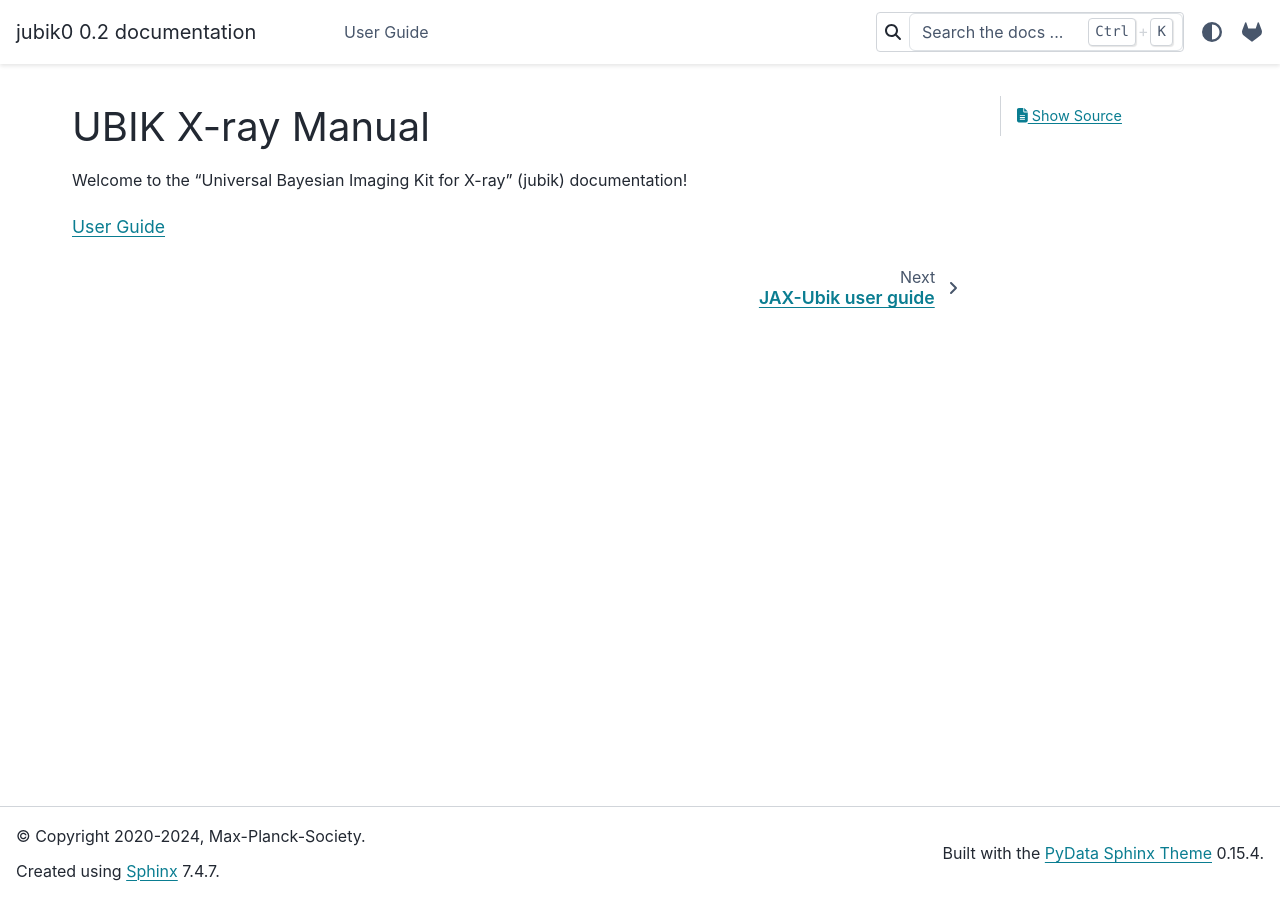
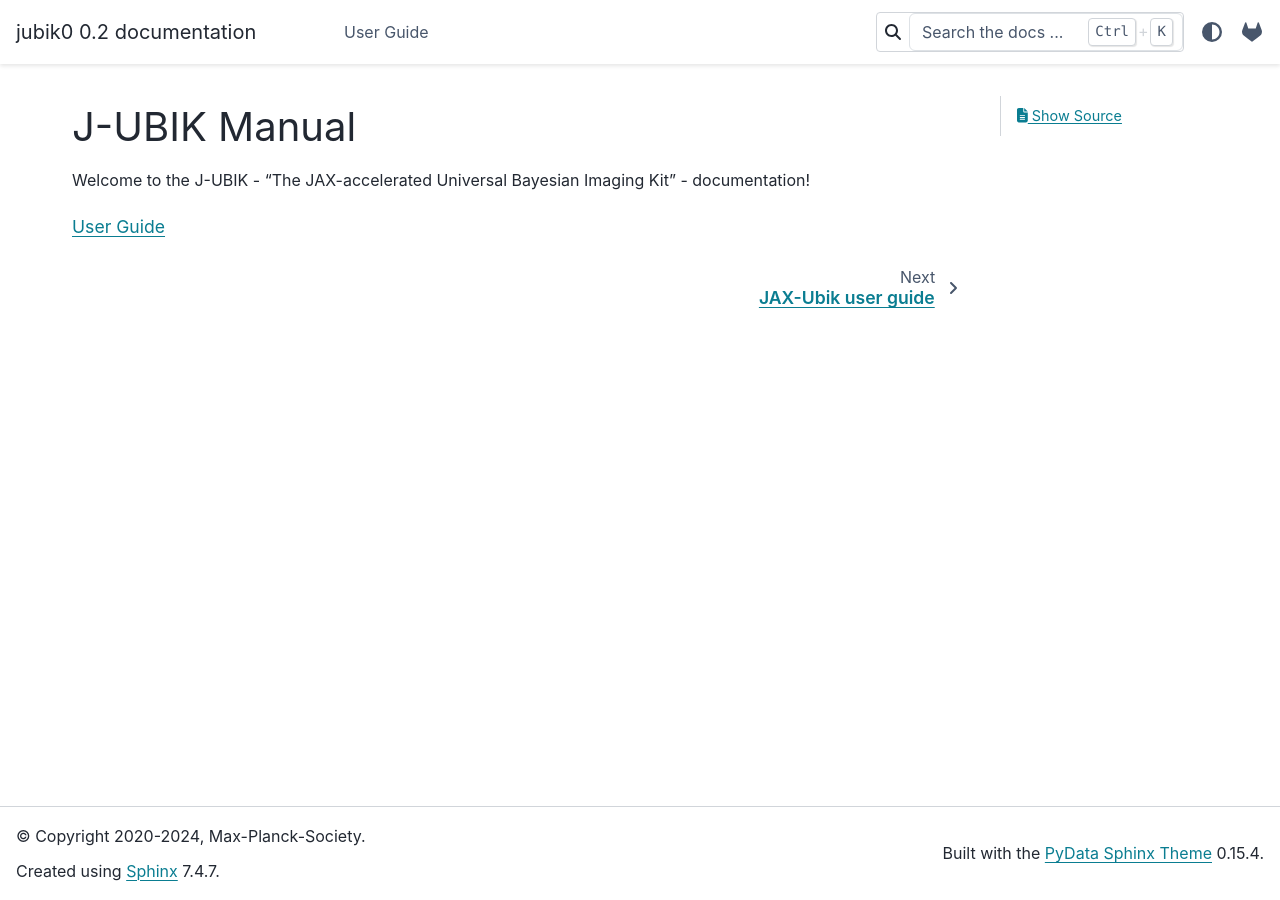
Before and after one commit to NIFTy-PPL/J-UBIK, a Sphinx documentation site: the page built from docs/source/index.rst, in a window 1280 px wide. Built offline with Sphinx 7.4.7 and the PyData theme 0.15.4, drawn with Linux system fonts in a browser that asks for light colours; pages that are not in the unit, such as notebooks, are missing from menus; the version number is read from the project's files by our own code.

Commit message:
Change rst file

```diff
--- a/docs/source/index.rst
+++ b/docs/source/index.rst
@@ -1,7 +1,7 @@
-UBIK X-ray Manual
+J-UBIK Manual
 ============
 
-Welcome to the "Universal Bayesian Imaging Kit for X-ray" (jubik) documentation!
+Welcome to the J-UBIK - "The JAX-accelerated Universal Bayesian Imaging Kit" - documentation!
 
 .. toctree::
    :maxdepth: 1
```
